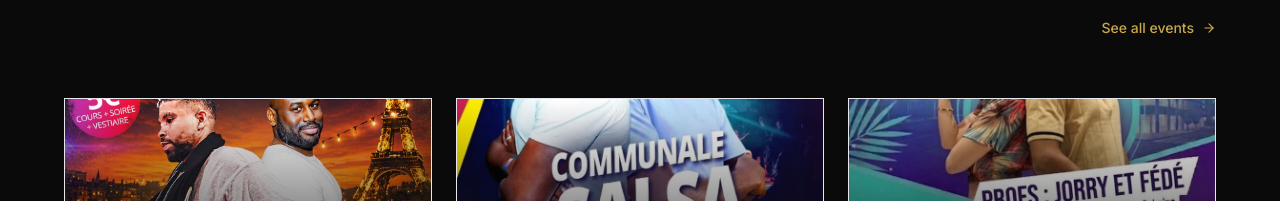
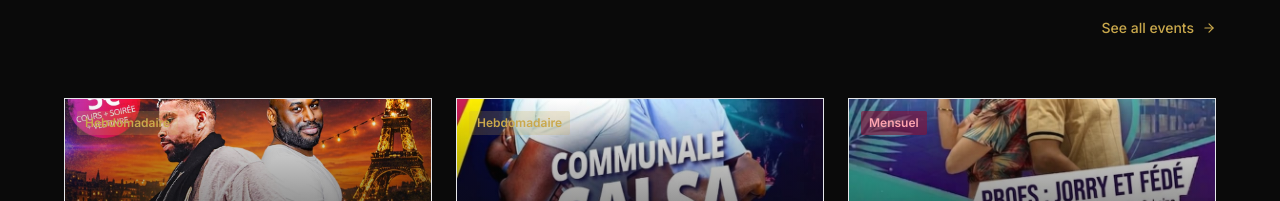
Before and after one commit to jeromejeanhugues-eng/somos-familia, a Next.js app: page /en in a window 1280 px wide. Shown: the part 2169-2370 px from the top of the page. Built offline with nearby package versions, Linux system fonts and the light colour scheme; a web font is replaced by a local one.

Commit message:
Fix catégories manquantes EventCard

```diff
--- a/components/EventCard.tsx
+++ b/components/EventCard.tsx
@@ -15,6 +15,9 @@ const categoryColors: Record<Event['category'], string> = {
   concert: 'bg-purple-900/60 text-purple-300',
   special: 'bg-gold/20 text-gold',
   anniversary: 'bg-red-900/60 text-red-300',
+  weekly: 'bg-gold/20 text-gold',
+  monthly: 'bg-rose-900/60 text-rose-300',
+  summer: 'bg-cyan-900/60 text-cyan-300',
 };
 
 const categoryLabels: Record<Event['category'], string> = {
@@ -22,6 +25,9 @@ const categoryLabels: Record<Event['category'], string> = {
   concert: 'Concert',
   special: 'Spécial',
   anniversary: 'Anniversaire',
+  weekly: 'Hebdomadaire',
+  monthly: 'Mensuel',
+  summer: 'Été',
 };
 
 export default function EventCard({ event, locale, learnMoreLabel }: Props) {
```
